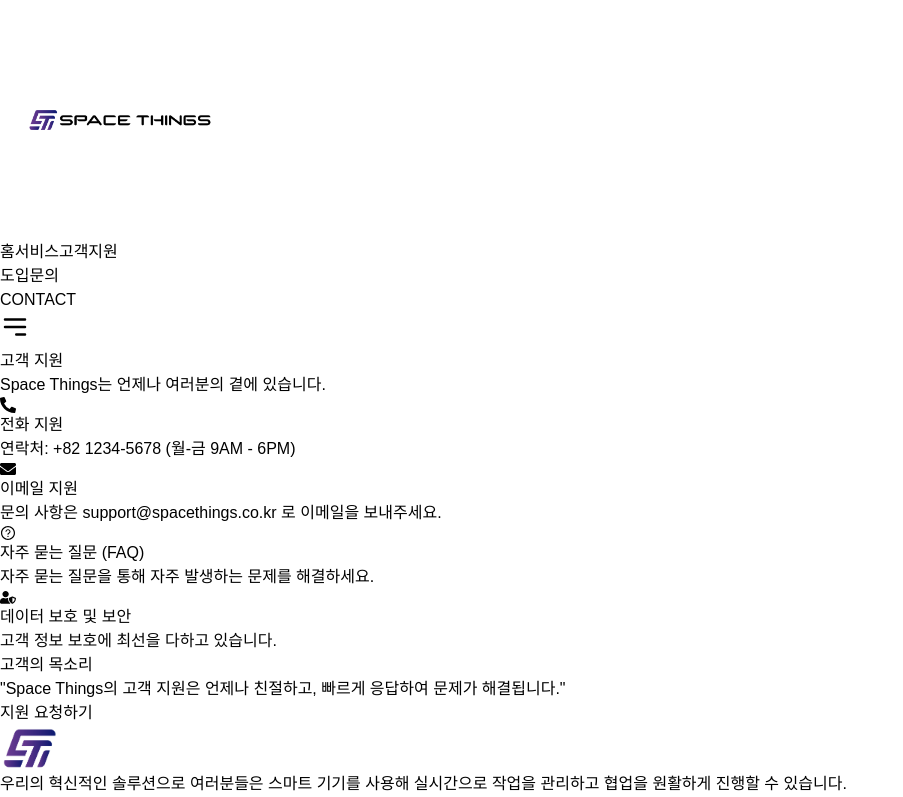
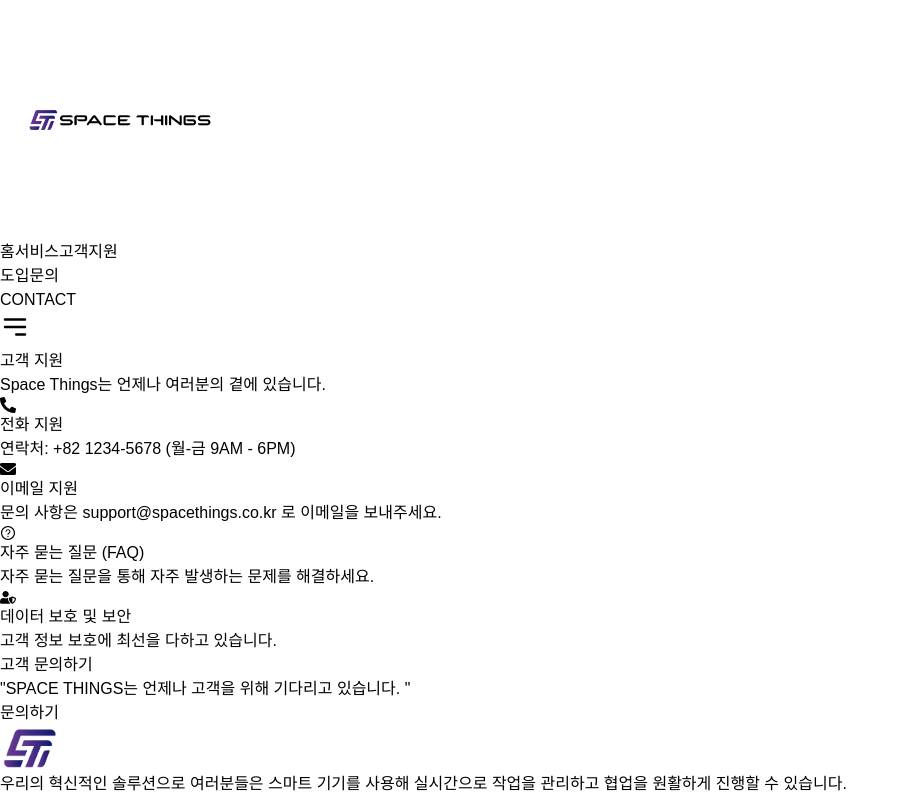
Before and after one commit to Souravhere/spacethings, a Next.js app: page /customersupport in a window 1280 px wide. Shown: the top 797 px of the page, without its empty margins (0-903 px from the left). Built offline with nearby package versions, Linux system fonts and the light colour scheme; a web font is replaced by a local one.

Commit message:
customer page some ui will be improved

```diff
--- a/src/app/customersupport/page.tsx
+++ b/src/app/customersupport/page.tsx
@@ -2,6 +2,7 @@
 import { motion } from "framer-motion";
 import { FaPhoneAlt, FaEnvelope, FaUserShield } from "react-icons/fa";
 import { AiOutlineQuestionCircle } from "react-icons/ai";
+import Link from "next/link";
 
 const sectionVariants = {
   hidden: { opacity: 0, y: 50 },
@@ -69,6 +70,7 @@ export default function CustomerSupportPage() {
       </motion.div>
 
       {/* Customer Feedback Section */}
+      <div className="bg-blue-600 py-5 mt-9 rounded-lg">
       <motion.div
         className="text-center my-16"
         initial="hidden"
@@ -76,9 +78,9 @@ export default function CustomerSupportPage() {
         viewport={{ once: true }}
         variants={sectionVariants}
       >
-        <h2 className="text-3xl font-semibold text-gray-900">고객의 목소리</h2>
-        <p className="text-gray-700 mt-4">
-        &#34;Space Things의 고객 지원은 언제나 친절하고, 빠르게 응답하여 문제가 해결됩니다.&#34;
+        <h2 className="text-3xl font-semibold text-white">고객 문의하기</h2>
+        <p className="text-gray-200 mt-4">
+        &#34;<span className="font-sans">SPACE THINGS</span>는 언제나 고객을 위해 기다리고 있습니다. &#34;
         </p>
       </motion.div>
 
@@ -90,10 +92,11 @@ export default function CustomerSupportPage() {
         viewport={{ once: true }}
         variants={sectionVariants}
       >
-        <a href="/contact" className="bg-blue-600 text-white font-bold py-3 px-6 rounded-lg hover:bg-blue-700 transition duration-300">
-          지원 요청하기
-        </a>
+        <Link href="/contact" className="bg-white text-blue-600 font-bold py-3 px-6 rounded-lg hover:bg-blue-100 transition duration-300">
+        문의하기
+        </Link>
       </motion.div>
+      </div>
     </div>
   );
 }
```
